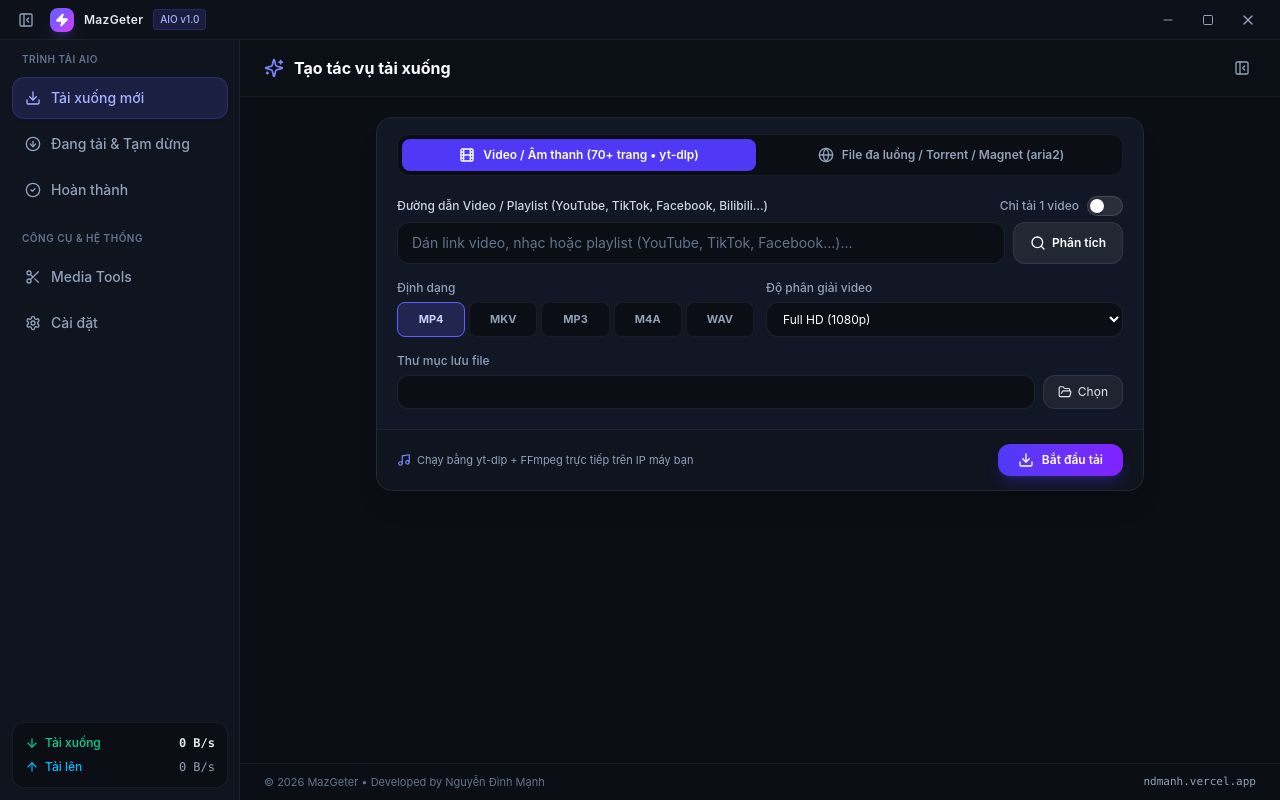
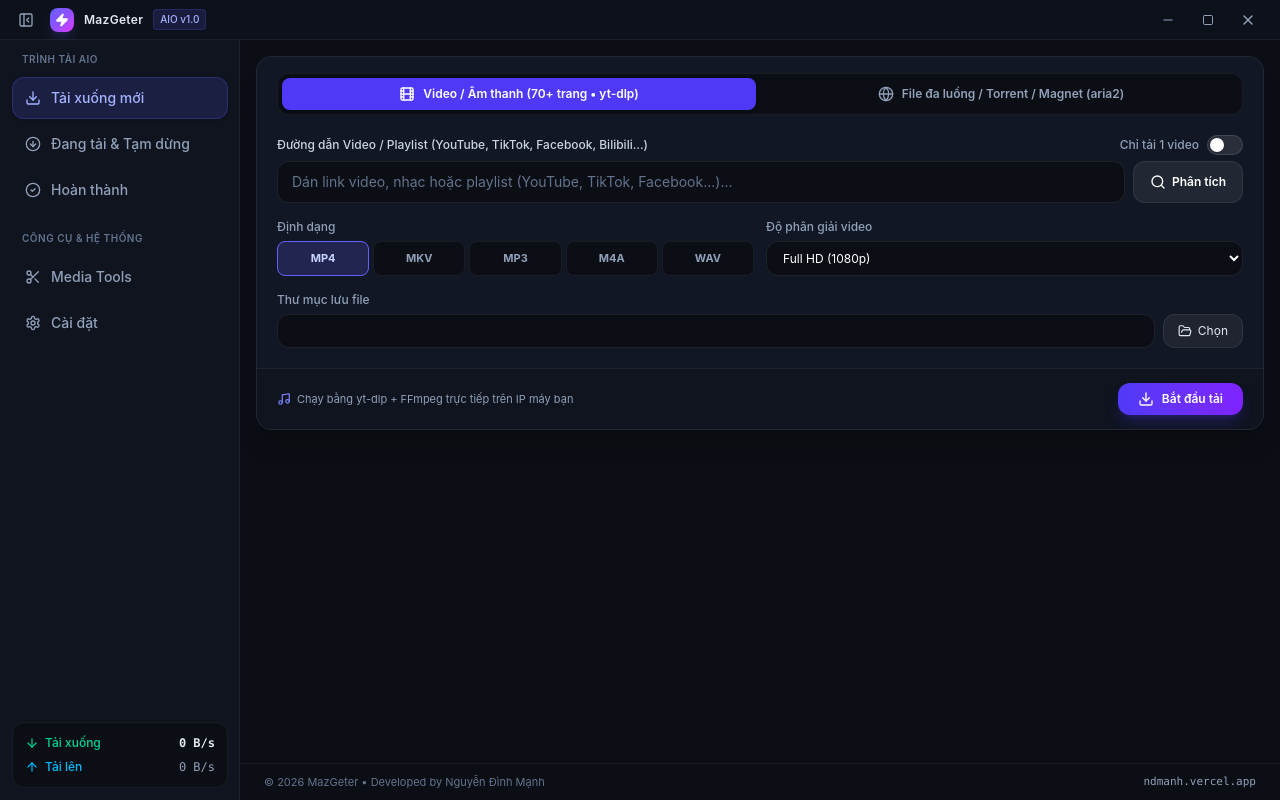
Before and after one commit to AkaiZed/MazGeter, a React (Vite) app: page / in a window 1280 px wide. Built offline with nearby package versions, Linux system fonts and the light colour scheme.

Commit message:
ui: use full-width layout across all views and remove redundant sub-header bar

```diff
--- a/src/App.tsx
+++ b/src/App.tsx
@@ -65,7 +65,6 @@ export default function App() {
             <AddTaskModal
               settings={settings}
               sidebarOpen={sidebarOpen}
-              onToggleSidebar={() => setSidebarOpen((v) => !v)}
               onTaskCreated={() => setActiveTab('queue')}
             />
           )}
--- a/src/components/AddTaskModal.tsx
+++ b/src/components/AddTaskModal.tsx
@@ -9,11 +9,8 @@ import {
   Loader2,
   Magnet,
   Music,
-  PanelLeftClose,
-  PanelLeftOpen,
   Scissors,
   Search,
-  Sparkles,
   Square,
 } from 'lucide-react';
 import { AppSettings, MediaInfo } from '../types';
@@ -23,7 +20,6 @@ import { formatPreciseTime, TimelineTrimmer } from './TimelineTrimmer';
 interface AddTaskModalProps {
   settings: AppSettings | null;
   sidebarOpen: boolean;
-  onToggleSidebar: () => void;
   onTaskCreated: () => void;
 }
 
@@ -32,7 +28,6 @@ type ModalMode = 'media' | 'direct';
 export const AddTaskModal: React.FC<AddTaskModalProps> = ({
   settings,
   sidebarOpen,
-  onToggleSidebar,
   onTaskCreated,
 }) => {
   const [mode, setMode] = useState<ModalMode>('media');
@@ -258,41 +253,9 @@ export const AddTaskModal: React.FC<AddTaskModalProps> = ({
 
   return (
     <div className="flex-1 flex flex-col min-h-0 bg-[#0b0e14] overflow-hidden">
-      {/* Header */}
-      <div className="px-6 py-3.5 border-b border-white/[0.06] flex items-center justify-between shrink-0 bg-[#0d111a]/60">
-        <div className="flex items-center gap-2.5">
-          <Sparkles className="w-5 h-5 text-indigo-400" />
-          <h1 className="text-base font-bold text-white">Tạo tác vụ tải xuống</h1>
-        </div>
-        <button
-          type="button"
-          onClick={onToggleSidebar}
-          className={`p-1.5 rounded-lg transition-all duration-200 cursor-pointer ${
-            !sidebarOpen
-              ? 'bg-cyan-500/15 text-cyan-300 hover:bg-cyan-500/25'
-              : 'text-slate-400 hover:text-white hover:bg-white/[0.06]'
-          }`}
-          title={sidebarOpen ? 'Ẩn thanh bên để mở rộng không gian' : 'Hiện thanh bên'}
-        >
-          {sidebarOpen ? (
-            <PanelLeftClose className="w-4 h-4" />
-          ) : (
-            <PanelLeftOpen className="w-4 h-4" />
-          )}
-        </button>
-      </div>
-
-      {/* Main Scrollable Content */}
-      <div className="flex-1 overflow-y-auto px-6 py-5">
-        <div
-          className={`mx-auto w-full ${
-            trimmerVisible && !sidebarOpen
-              ? 'max-w-6xl'
-              : trimmerVisible
-              ? 'max-w-4xl'
-              : 'max-w-3xl'
-          } rounded-2xl bg-[#111724] border border-white/[0.07] shadow-xl overflow-hidden flex flex-col transition-all duration-300`}
-        >
+      {/* Main Full-Width Scrollable Content */}
+      <div className="flex-1 overflow-y-auto p-4">
+        <div className="w-full rounded-2xl bg-[#111724] border border-white/[0.07] shadow-xl overflow-hidden flex flex-col transition-all duration-300">
 
         {/* Mode Switcher */}
         <div className="px-5 pt-4">
--- a/src/components/MediaToolsView.tsx
+++ b/src/components/MediaToolsView.tsx
@@ -63,8 +63,8 @@ export const MediaToolsView: React.FC = () => {
   };
 
   return (
-    <div className="flex-1 overflow-y-auto p-6">
-      <div className="max-w-3xl mx-auto space-y-6">
+    <div className="flex-1 overflow-y-auto p-5">
+      <div className="w-full space-y-5">
         <div>
           <h1 className="text-lg font-bold text-white flex items-center gap-2">
             <Sparkles className="w-5 h-5 text-violet-400" />
--- a/src/components/SettingsView.tsx
+++ b/src/components/SettingsView.tsx
@@ -50,8 +50,8 @@ export const SettingsView: React.FC<SettingsViewProps> = ({
   };
 
   return (
-    <div className="flex-1 overflow-y-auto p-6">
-      <div className="max-w-3xl mx-auto space-y-6">
+    <div className="flex-1 overflow-y-auto p-5">
+      <div className="w-full space-y-5">
         <div className="flex items-center justify-between">
           <div>
             <h1 className="text-lg font-bold text-white">Cài đặt hệ thống</h1>
```
